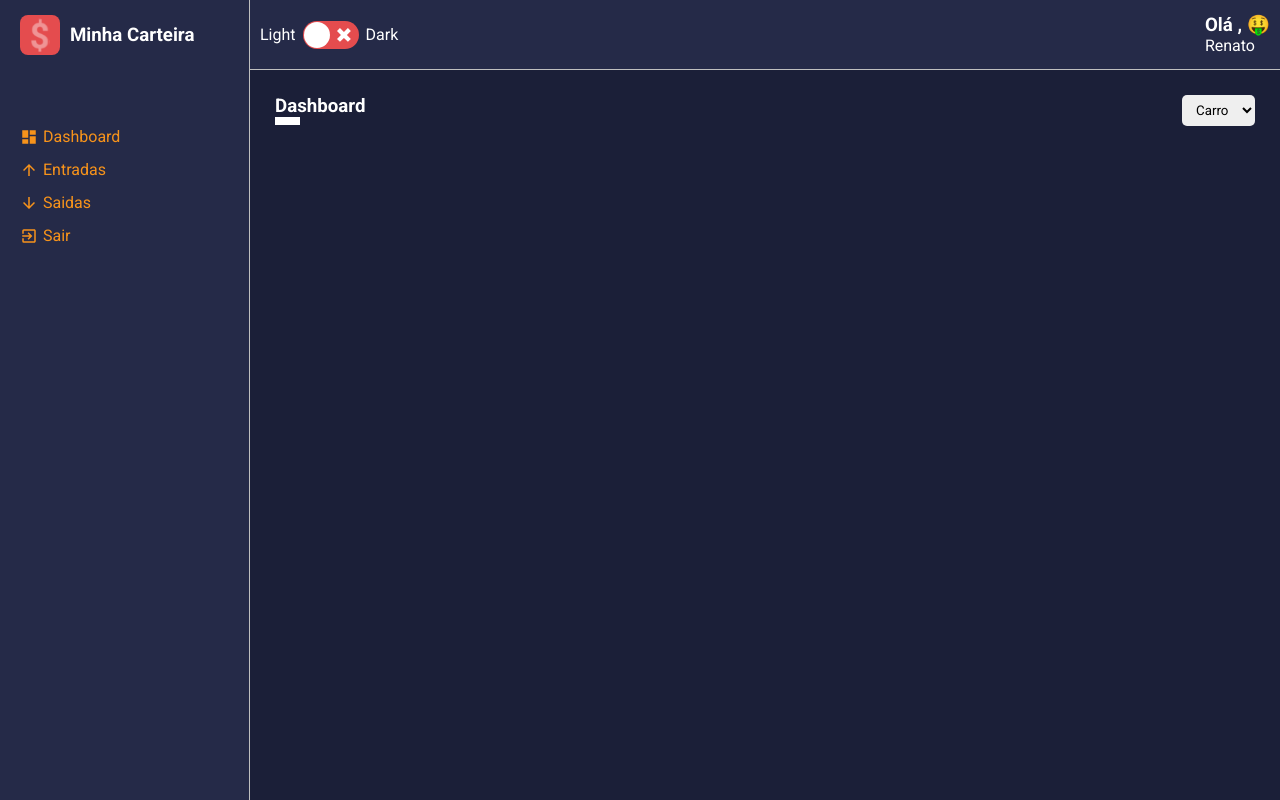
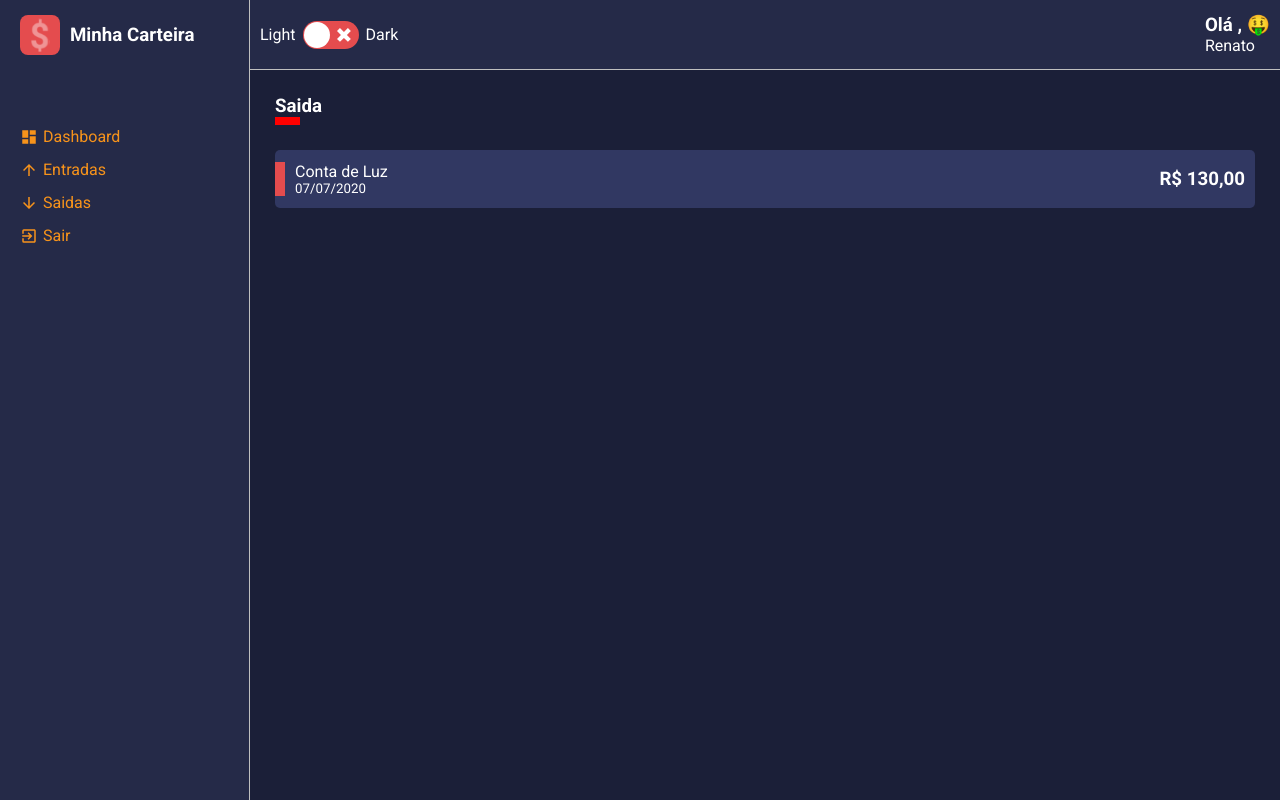
Before and after one commit to renatocantarino/dashboard-react-typescript, a React (Create React App) app: page /list/1 in a window 1280 px wide. Built offline with nearby package versions, Linux system fonts and the light colour scheme.

Commit message:
card finance

```diff
--- a/src/App.tsx
+++ b/src/App.tsx
@@ -8,6 +8,7 @@ import Layout from './components/Layout'
 import dark from './styles/themes/dark'
 import light from './styles/themes/light'
 import Dashboard from './pages/Dashboard';
+import List from './pages/List';
 
 
 const App: React.FC = () => {
@@ -15,7 +16,7 @@ const App: React.FC = () => {
         <ThemeProvider theme={dark}>
             <GlobalStyles />
             <Layout>
-                <Dashboard />
+                <List />
             </Layout>
         </ThemeProvider>
     );
--- a/src/components/ContentHeader/index.tsx
+++ b/src/components/ContentHeader/index.tsx
@@ -6,9 +6,6 @@ interface IContentHeaderProps {
     title: string
     lineColor: string
     children: React.ReactNode
-
-
-
 }
 
 //FC = funcional componente
--- a/src/pages/List/index.tsx
+++ b/src/pages/List/index.tsx
@@ -1,20 +1,21 @@
 import React from 'react';
 import ContentHeader from '../../components/ContentHeader';
-import SelectInput from '../../shared/SelectInput';
-import { Container } from './styles';
+import FinanceCard from '../../shared/FinanceCard';
+import { Container, Content } from './styles';
 
 
 //FC = funcional componente
 const List: React.FC = () => {
-    const options = [
-        { value: '0', label: 'Carro' },
-        { value: '1', label: 'Moto' }
-    ]
+
     return (
         <Container>
-            <ContentHeader title='Dashboard' lineColor='red'>
-                <SelectInput options={options} />
+            <ContentHeader title='Saida' lineColor='red'>
             </ContentHeader>
+
+            <Content>
+                <FinanceCard color='#313862' tagColor='#E44C4E' title='Conta de Luz'
+                    subTitle='07/07/2020' amount='R$ 130,00' />
+            </Content>
         </Container>
     );
 }
--- a/src/pages/List/styles.ts
+++ b/src/pages/List/styles.ts
@@ -1,6 +1,9 @@
 import styled from 'styled-components';
 
 export const Container = styled.div`
-   display: flex;
-   align-items: center;
+
 `;
+
+export const Content = styled.div`
+
+`;
--- /dev/null
+++ b/src/shared/FinanceCard/index.tsx
@@ -0,0 +1,23 @@
+import React from 'react';
+import { Container, Tag } from "./styles";
+
+declare interface ICardProps {
+    color: string
+    tagColor: string
+    title: string
+    subTitle: string
+    amount: string
+}
+
+const FinanceCard: React.FC<ICardProps> = ({ color, tagColor, title, subTitle, amount }) => (
+    <Container color={color}>
+        <Tag color={tagColor} />
+        <div>
+            <span>{title}</span>
+            <small>{subTitle}</small>
+        </div>
+        <h3>{amount}</h3>
+    </Container>
+)
+
+export default FinanceCard;
--- /dev/null
+++ b/src/shared/FinanceCard/styles.ts
@@ -0,0 +1,43 @@
+import styled from 'styled-components';
+
+declare interface IContainerProps {
+    color: string
+}
+
+declare interface ITagProps {
+    color: string
+}
+
+export const Container = styled.li<IContainerProps>`
+    background-color: ${props => props.color};
+    list-style: none;
+    border-radius: 5px;
+    margin: 10px 0;
+    padding: 12px 10px;
+    display: flex;
+    justify-content: space-between;
+    align-items: center;
+    cursor: pointer;
+
+    transition: all .3s;
+    position: relative;
+    &:hover{
+        opacity: .7;
+        transform: translateX(10px);
+    }
+
+    > div {
+        display: flex;
+        flex-direction: column;
+        justify-content: space-between;
+        padding-left: 10px;
+    }
+`;
+
+export const Tag = styled.div<ITagProps>`
+    background-color: ${props => props.color};
+    position: absolute;
+    width: 10px;
+    height: 60%;
+    left: 0;
+`;
```
